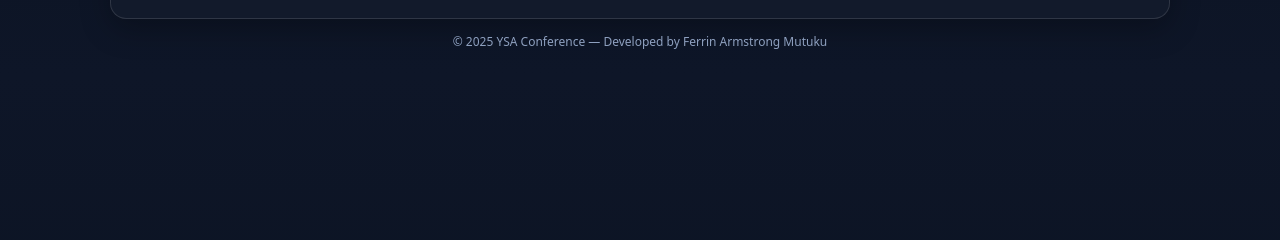
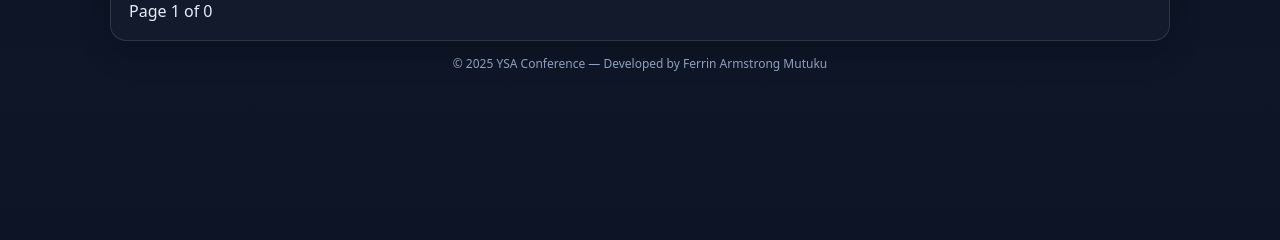
Before and after one commit to Ferinmtk/ysaConferenceKenya2025, a Flask app: page /participants in a window 1280 px wide. Shown: the part 246-486 px from the top of the page. Run offline with Flask 3, Linux system fonts and the light colour scheme; data that the repository does not hold is empty; some libraries are stand-ins or nearby versions.

Commit message:
particapants

```diff
--- a/app.py
+++ b/app.py
@@ -161,10 +161,16 @@ def participants():
     ward = (request.args.get("ward") or "").strip()
     day = request.args.get("day")
 
+    # Pagination setup
+    page = int(request.args.get("page", 1))
+    per_page = 50  # you can change this to 100 if you prefer
+    offset = (page - 1) * per_page
+
     conn = get_conn()
     cur = conn.cursor(cursor_factory=psycopg2.extras.DictCursor)
 
-    sql = "SELECT * FROM participants WHERE 1=1"
+    # Base query
+    sql = "FROM participants WHERE 1=1"
     params = []
     if q:
         sql += " AND (lower(name) LIKE %s OR lower(stake) LIKE %s OR lower(ward_branch) LIKE %s OR phone_number LIKE %s)"
@@ -176,15 +182,23 @@ def participants():
     if ward:
         sql += " AND ward_branch = %s"
         params.append(ward)
-    sql += " ORDER BY name ASC LIMIT 500"
 
-    cur.execute(sql, params)
+    # Count total results for pagination
+    count_sql = "SELECT COUNT(*) " + sql
+    cur.execute(count_sql, params)
+    total = cur.fetchone()[0]
+
+    # Fetch only one page of results
+    query_sql = "SELECT * " + sql + " ORDER BY name ASC LIMIT %s OFFSET %s"
+    cur.execute(query_sql, params + [per_page, offset])
     rows = cur.fetchall()
 
+    # Check-in status sets
     day1_set = get_checkin_status_map(cur, 1)
     day2_set = get_checkin_status_map(cur, 2)
     day3_set = get_checkin_status_map(cur, 3)
 
+    # Stakes and wards for filters
     cur.execute("SELECT DISTINCT stake FROM participants ORDER BY stake")
     stakes = [r[0] for r in cur.fetchall()]
     cur.execute("SELECT DISTINCT ward_branch FROM participants ORDER BY ward_branch")
@@ -209,7 +223,11 @@ def participants():
         day1_set=day1_set,
         day2_set=day2_set,
         day3_set=day3_set,
+        page=page,
+        total_pages=(total + per_page - 1) // per_page
     )
+
+
 
 
 @app.route("/toggle/<int:participant_id>/<int:day>", methods=["POST"])
@@ -310,33 +328,48 @@ def upload():
                 else:
                     raise ValueError("Unsupported file type")
 
+                # normalize column names
                 df = normalize_columns(df)
+
                 conn = get_conn()
                 cur = conn.cursor()
 
+                # Replace mode clears out the DB
                 if mode == "replace":
                     cur.execute("DELETE FROM checkins")
                     cur.execute("DELETE FROM participants")
 
                 inserted = 0
+                skipped = 0
+
                 for _, r in df.iterrows():
-                    name = (r["name"] or "").strip()
-                    stake = (r["stake"] or "").strip()
-                    ward = (r["ward_branch"] or "").strip()
-                    email = r["email"] if pd.notna(r["email"]) else None
-                    phone = r["phone_number"] if pd.notna(r["phone_number"]) else None
-                    tshirt = r["tshirt_size"] if pd.notna(r["tshirt_size"]) else None
+                    # Safely cast to string & strip, or set None
+                    name = str(r["name"]).strip() if pd.notna(r["name"]) else ""
+                    stake = str(r["stake"]).strip() if pd.notna(r["stake"]) else ""
+                    ward = str(r["ward_branch"]).strip() if pd.notna(r["ward_branch"]) else ""
+
+                    email = str(r["email"]).strip() if pd.notna(r["email"]) else None
+                    phone = str(r["phone_number"]).strip() if pd.notna(r["phone_number"]) else None
+                    tshirt = str(r["tshirt_size"]).strip() if pd.notna(r["tshirt_size"]) else None
+
                     if name and stake and ward:
-                        cur.execute("""
-                            INSERT INTO participants (name, stake, ward_branch, email, phone_number, tshirt_size)
-                            VALUES (%s, %s, %s, %s, %s, %s)
-                        """, (name, stake, ward, email, phone, tshirt))
-                        inserted += 1
+                        try:
+                            cur.execute("""
+                                INSERT INTO participants (name, stake, ward_branch, email, phone_number, tshirt_size)
+                                VALUES (%s, %s, %s, %s, %s, %s)
+                            """, (name, stake, ward, email, phone, tshirt))
+                            inserted += 1
+                        except Exception:
+                            # duplicate or constraint violation → skip instead of crash
+                            skipped += 1
 
                 conn.commit()
                 cur.close()
                 conn.close()
+
                 message = f"Uploaded {inserted} participants ({'replaced' if mode=='replace' else 'appended'})."
+                if skipped:
+                    message += f" Skipped {skipped} duplicates."
             except Exception as e:
                 error = f"Upload failed: {e}"
 
--- a/templates/participants.html
+++ b/templates/participants.html
@@ -38,7 +38,7 @@
   <tbody>
     {% for p in participants %}
       <tr>
-        <td>{{ loop.index }}</td>
+        <td>{{ loop.index + ((page-1) * 500) }}</td>
         <td>{{ p['name'] }}</td>
         <td>{{ p['stake'] }}</td>
         <td>{{ p['ward_branch'] }}</td>
@@ -79,4 +79,15 @@
     {% endfor %}
   </tbody>
 </table>
+
+<!-- Pagination Controls -->
+<div class="pagination">
+  {% if page > 1 %}
+    <a class="btn" href="{{ url_for('participants', page=page-1, q=q, stake=selected_stake, ward=selected_ward) }}">Previous</a>
+  {% endif %}
+  <span>Page {{ page }} of {{ total_pages }}</span>
+  {% if page < total_pages %}
+    <a class="btn" href="{{ url_for('participants', page=page+1, q=q, stake=selected_stake, ward=selected_ward) }}">Next</a>
+  {% endif %}
+</div>
 {% endblock %}
```
